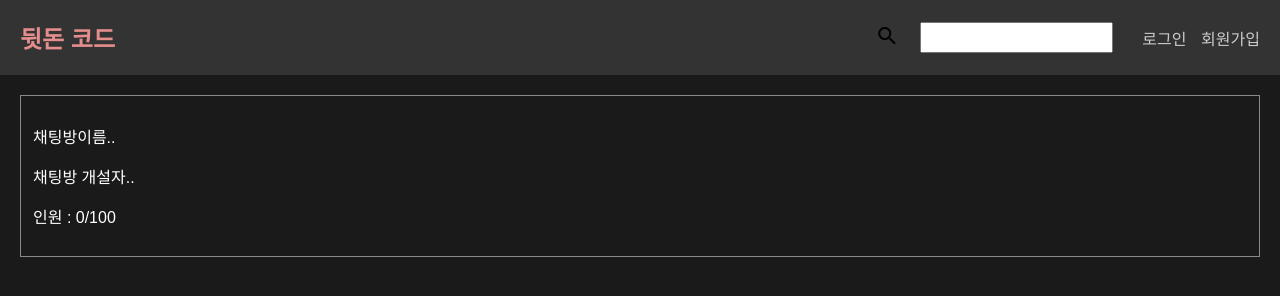
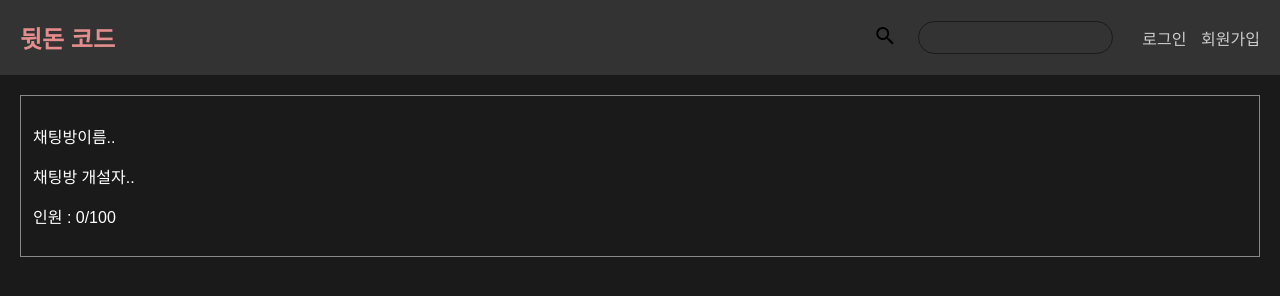
Before and after one commit to duitdoncode/dwisdonkodeu-frontend, a plain HTML site: page src/html/index.html in a window 1280 px wide. Drawn offline with Linux system fonts and the light colour scheme.

Commit message:
Edit CSS

```diff
--- a/src/css/dark.css
+++ b/src/css/dark.css
@@ -52,6 +52,18 @@ main {
     padding: 20px;
 }
 
+.goodinput {
+    border-radius: 20px;
+    padding: 8px;
+    background-color: transparent;
+    border: 1px solid #1a1a1a;
+    border-color: #1a1a1a;
+}
+
+.goodinput:focus {
+    outline: none;
+}
+
 .chatstyle {
     border: 1px solid #8a8989;
     padding: 12px;
```
